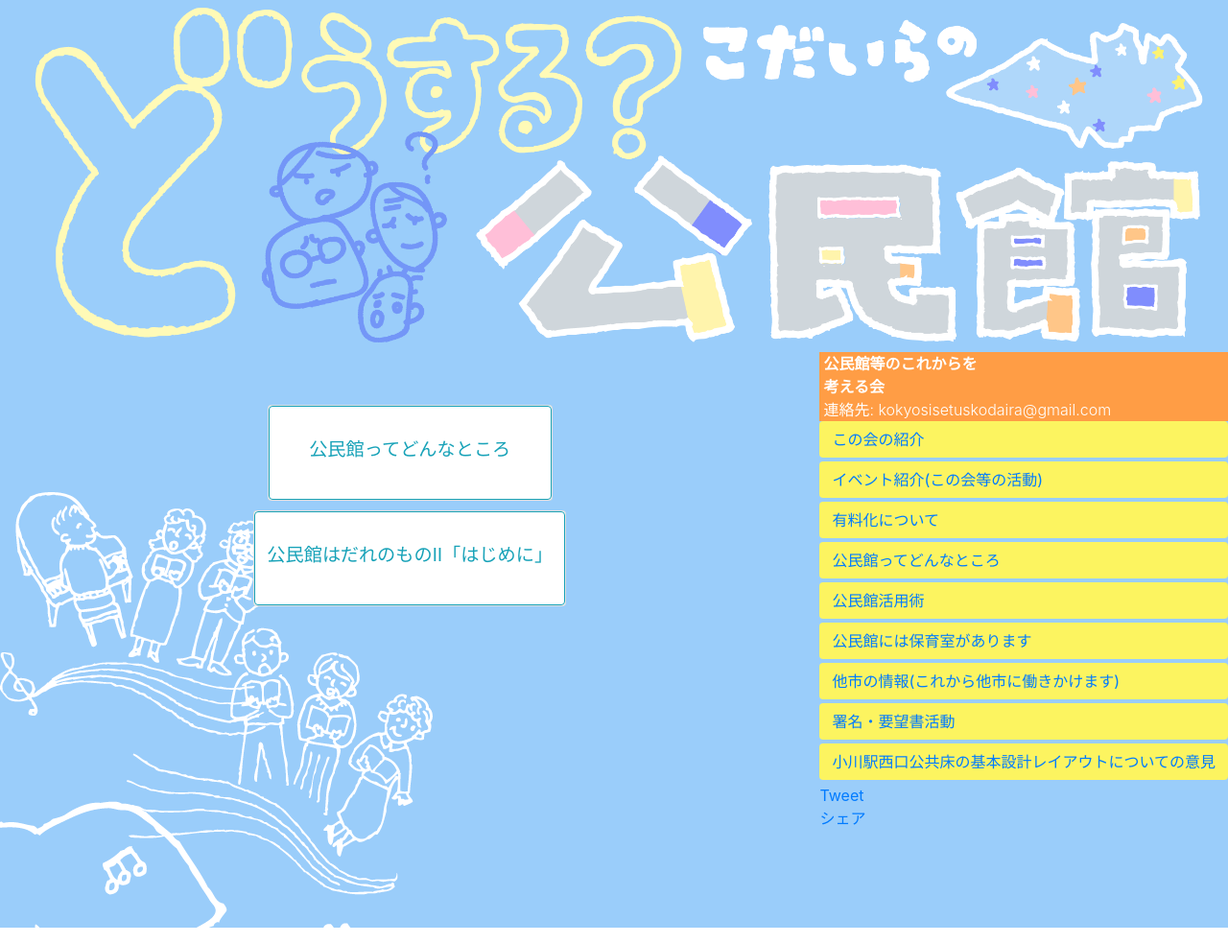
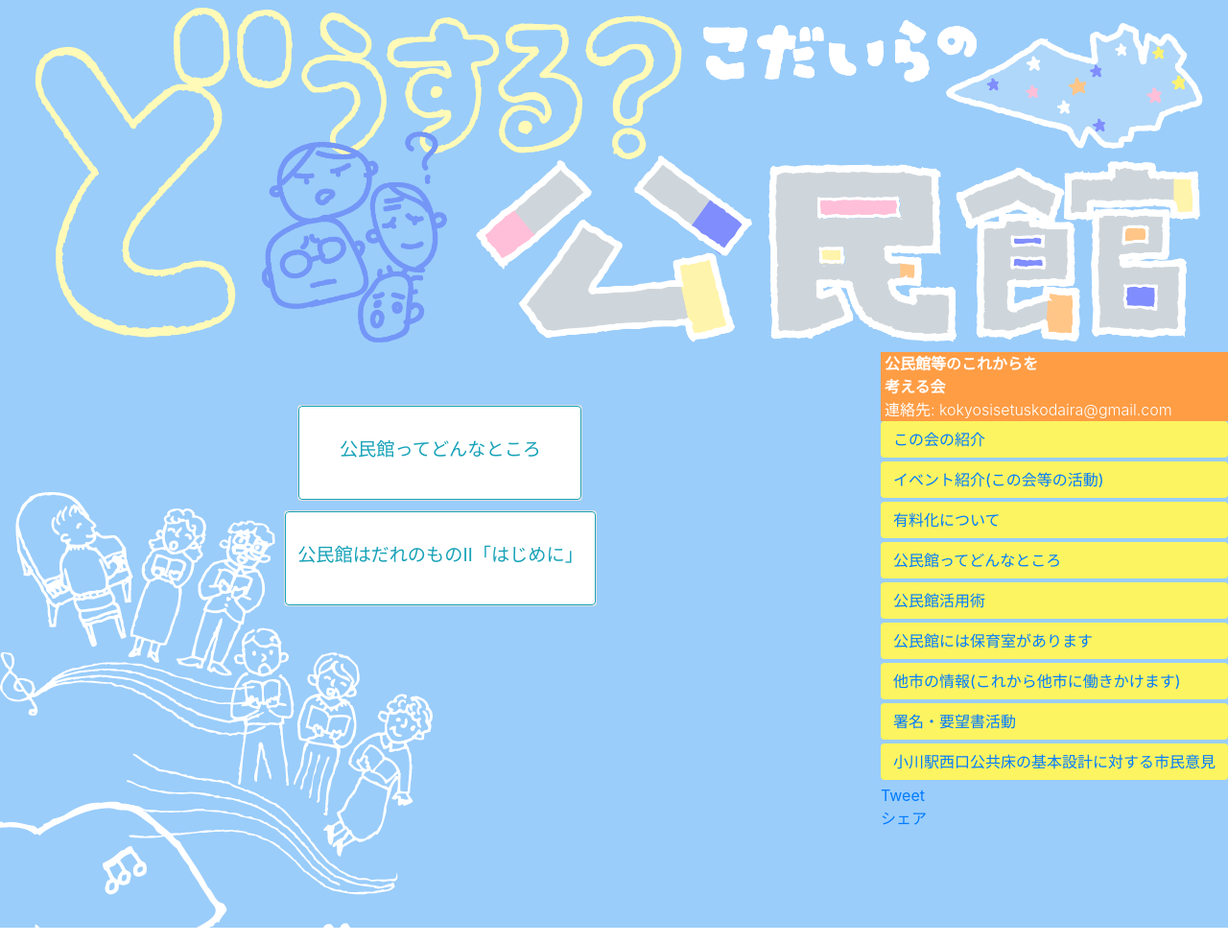
Before and after one commit to mattyinjapan/kodaira-kouminkan, a plain HTML site: page about.html in a window 1280 px wide. Shown: the whole page at 96% size. Drawn offline with nearby package versions, Linux system fonts and the light colour scheme.

Commit message:
updated link naming

```diff
--- a/about.html
+++ b/about.html
@@ -51,7 +51,7 @@
             <a href="room.html" class="btn mb-1 text-left cat">公民館には保育室があります</a>
             <a href="other-city.html" class="btn mb-1 text-left cat">他市の情報(これから他市に働きかけます)</a>
             <a href="action.html" class="btn mb-1 text-left cat">署名・要望書活動</a>
-            <a href="kogawa.html" class="btn mb-1 text-left cat">小川駅西口公共床の基本設計レイアウトについての意見</a>
+            <a href="kogawa.html" class="btn mb-1 text-left cat">小川駅西口公共床の基本設計に対する市民意見</a>
 
             <!-- SNS Links -->
             <a href="https://twitter.com/share?ref_src=twsrc%5Etfw" class="twitter-share-button" data-text="小平市公民館"
```
Also changed, not shown: action.html (+1 -1 lines), activity.html (+1 -1 lines), event.html (+1 -1 lines), index.html (+1 -1 lines), intro.html (+1 -1 lines), kogawa.html (+1 -1 lines), other-city.html (+1 -1 lines), paid-change.html (+1 -1 lines), paid-change_1.html (+1 -1 lines), paid-change_1_sub_1.html (+1 -1 lines), paid-change_1_sub_2.html (+1 -1 lines), paid-change_2.html (+1 -1 lines), paid-change_3.html (+1 -1 lines), room.html (+1 -1 lines).
